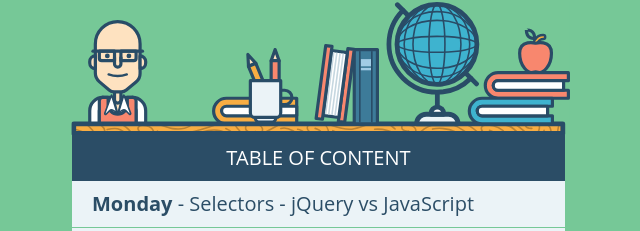
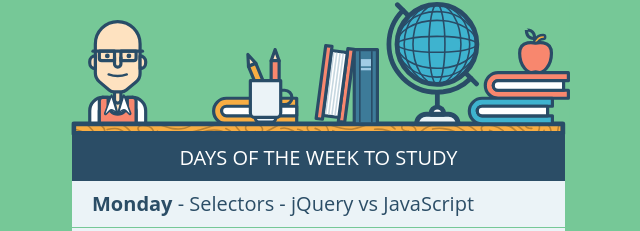
Before and after one commit to Jere7/GsapCourse, a website: page index.html in a window 1280 px wide. Shown: the part 262-493 px from the top of the page, without its empty margins (320-960 px from the left). Drawn offline with nearby package versions, Linux system fonts and the light colour scheme.

Commit message:
some text

```diff
--- a/index.html
+++ b/index.html
@@ -25,7 +25,7 @@
             <p class="intro">My First Animation, <br /><em>make sure it is a good one</em>.</p>
             <img src="img/petr-tichy-ihatetomatoes-blog.svg" alt="GreenSock 101 - Getting started with GreenSock in 60 minutes.">
 
-            <h2>Table Of Content</h2>
+            <h2>Days of the Week to study</h2>
             <ul class="list">
                 <li><a href=""><span><strong>Monday</strong> - Selectors - jQuery vs JavaScript</span></a></li>
                 <li><a href=""><span><strong>Tuesday</strong> - Selectors - jQuery vs JavaScript</span></a></li>
```
